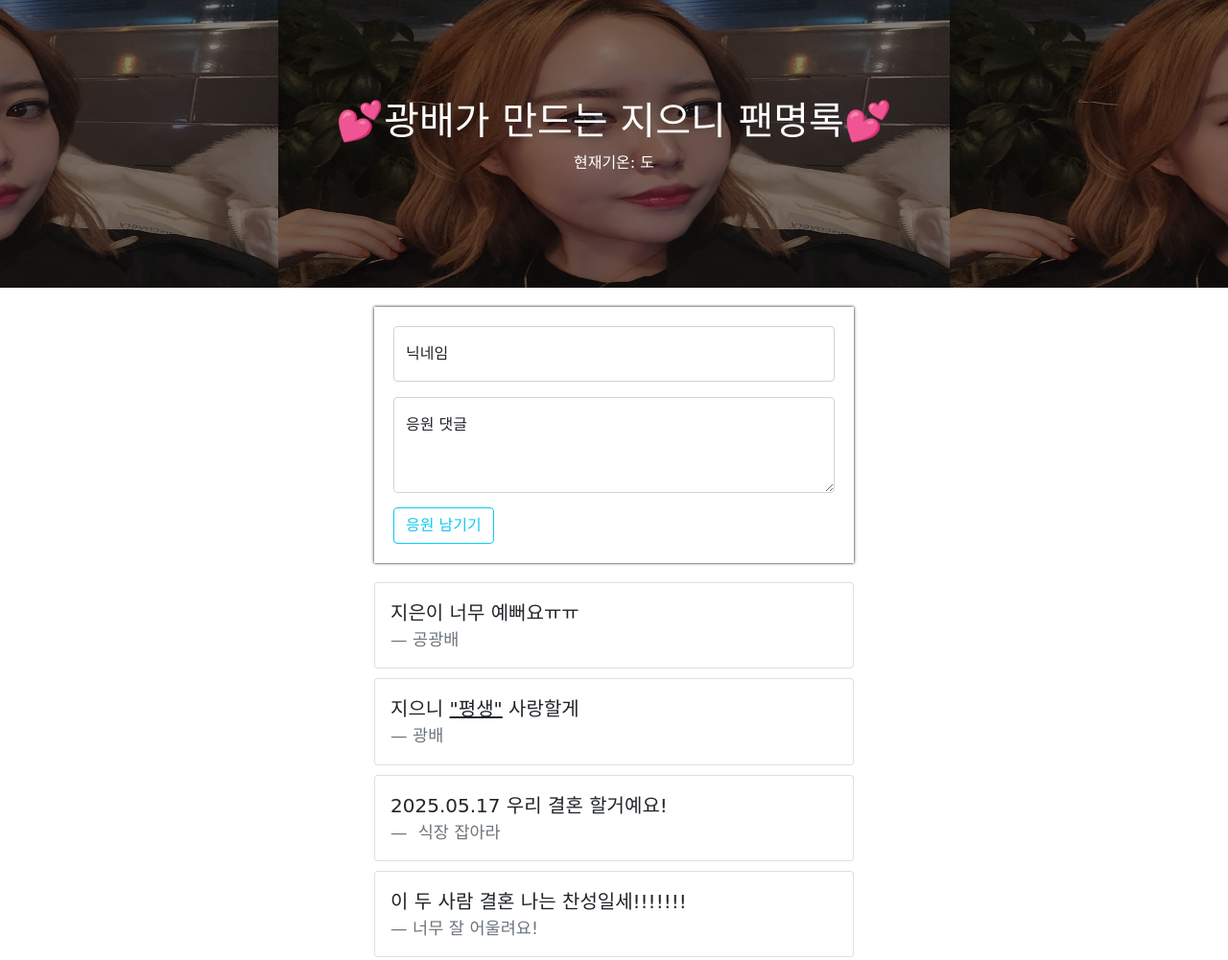
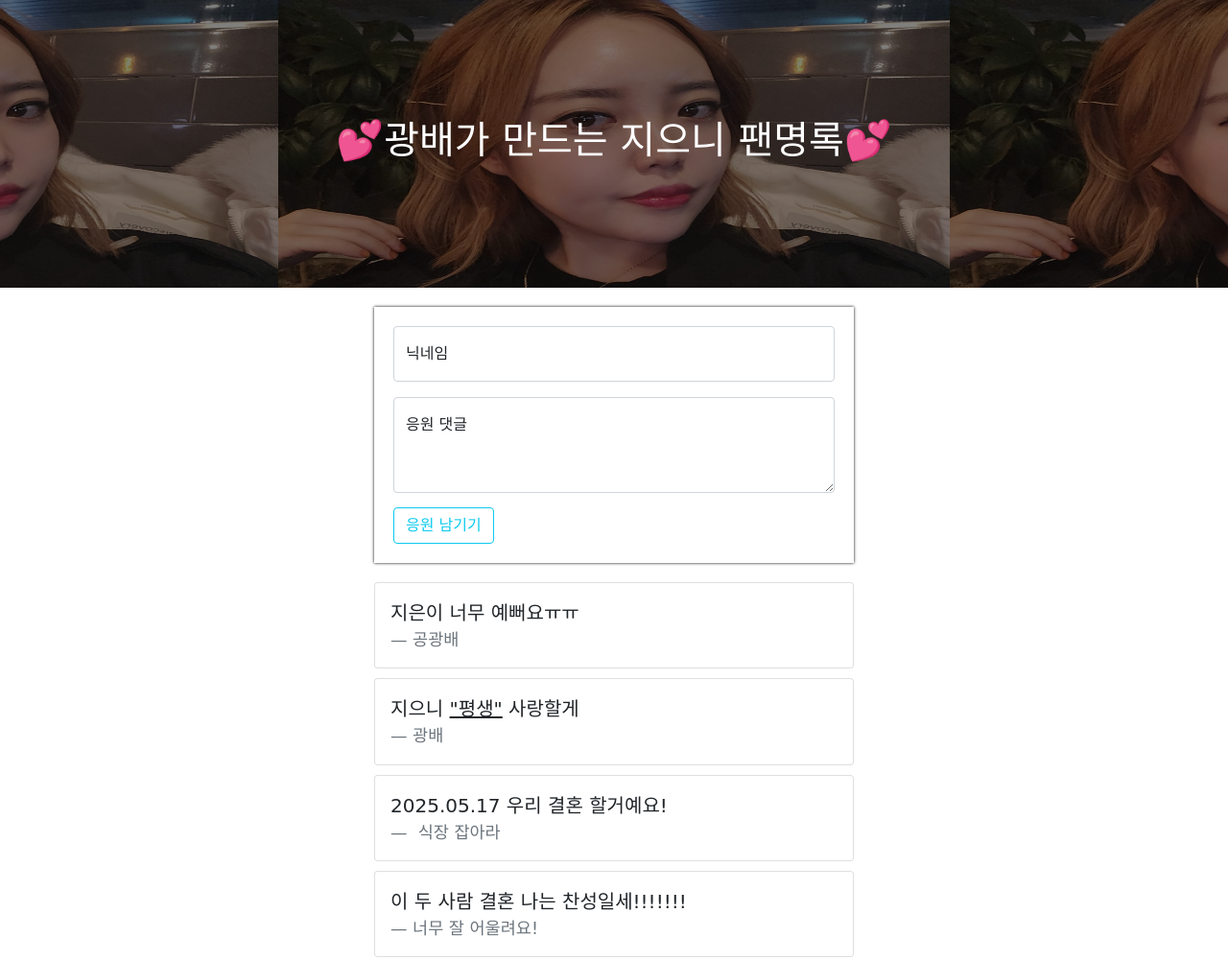
Before and after one commit to Konggwangbae/jieun, a plain HTML site: page index.html in a window 1280 px wide. Shown: the whole page at 96% size. Drawn offline with nearby package versions, Linux system fonts and the light colour scheme; no server answers; a web font is replaced by a local one.

Commit message:
Update index.html

```diff
--- a/index.html
+++ b/index.html
@@ -86,7 +86,6 @@
 
     <div class="mypic">
         <h1>💕광배가 만드는 지으니 팬명록💕</h1>
-        <p>현재기온: <span id="temp"></span>도</p>
     </div>
 
     <div class="mypost">
```
